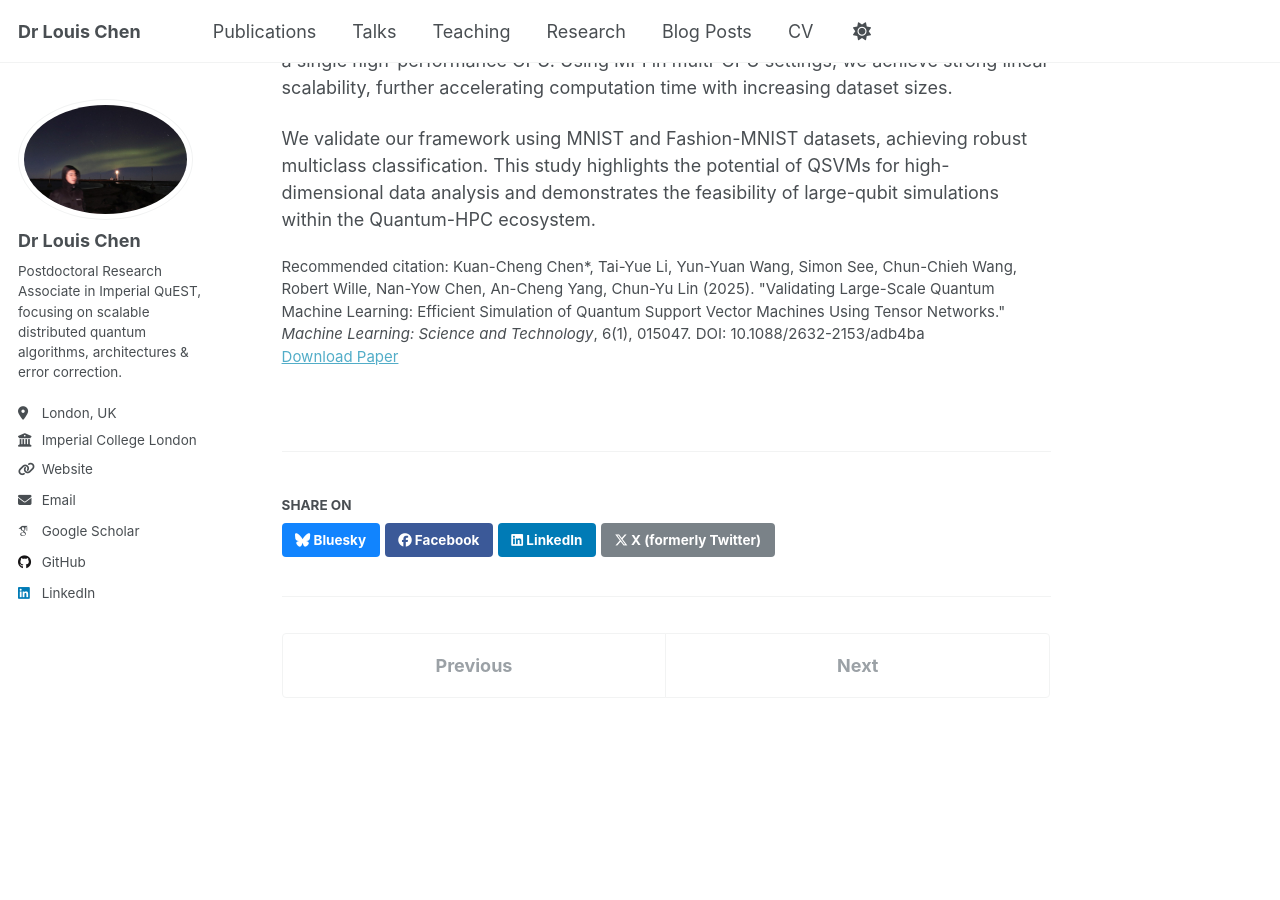
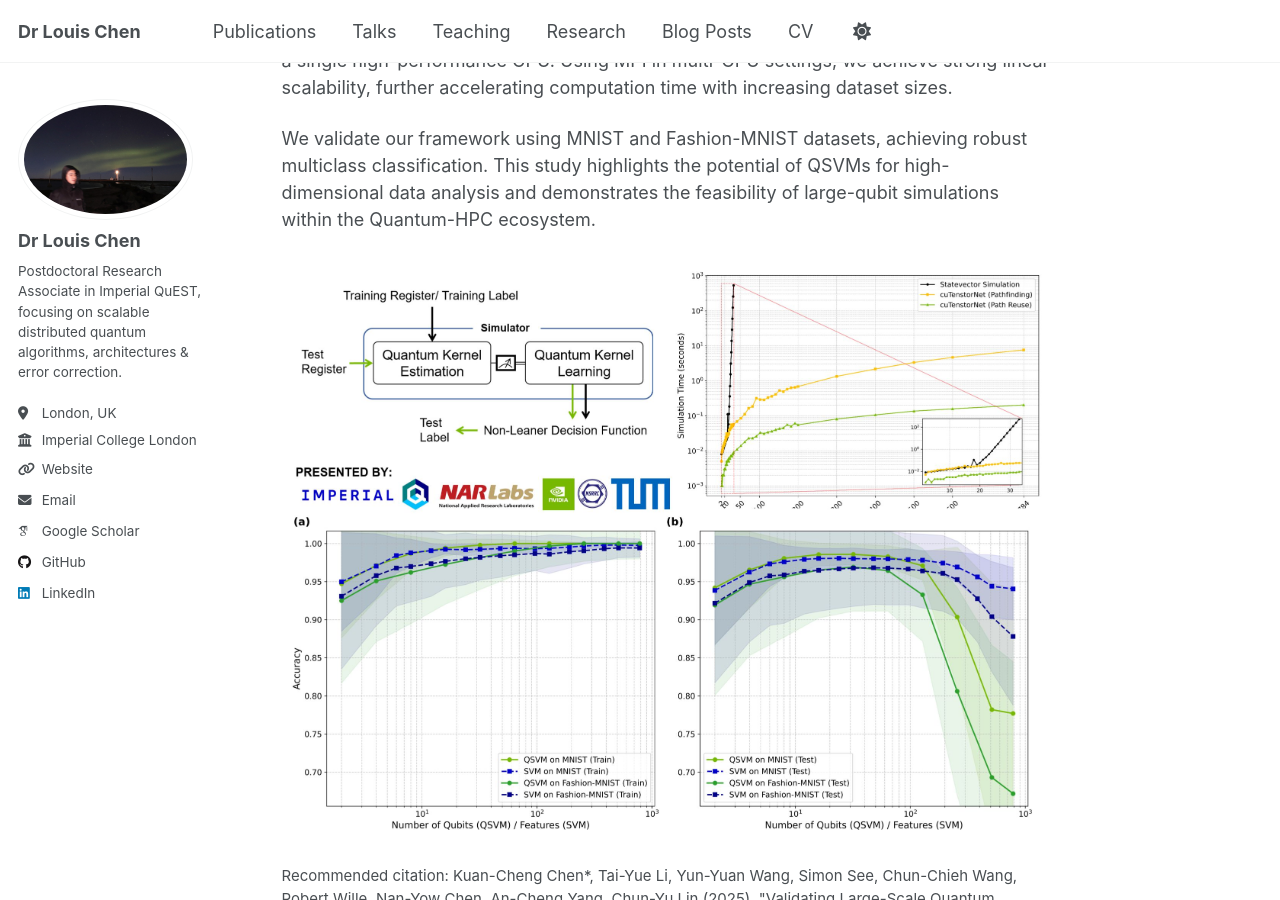
Before and after one commit to Louisanity/louisanity.github.io, a Jekyll site: the page built from _publications/2025-02-20-journal-validating-number-1.md, in a window 1280 px wide and 900 px high, scrolled down 390 px. Built offline with Jekyll 4.4.1, drawn with Linux system fonts in a browser that asks for light colours; some web fonts are replaced.

Commit message:
Update 2025-02-20-journal-validating-number-1.md

```diff
--- a/_publications/2025-02-20-journal-validating-number-1.md
+++ b/_publications/2025-02-20-journal-validating-number-1.md
@@ -15,3 +15,5 @@ We present an efficient tensor-network-based approach for simulating large-scale
 Traditional state-vector simulations become infeasible beyond ~50 qubits. In contrast, our simulator handles QSVMs with up to 784 qubits, completing simulations within seconds on a single high-performance GPU. Using MPI in multi-GPU settings, we achieve strong linear scalability, further accelerating computation time with increasing dataset sizes.
 
 We validate our framework using MNIST and Fashion-MNIST datasets, achieving robust multiclass classification. This study highlights the potential of QSVMs for high-dimensional data analysis and demonstrates the feasibility of large-qubit simulations within the Quantum-HPC ecosystem.
+
+![Efficient Simulation of QSVMs using cuTensorNet](https://louisanity.github.io/images/cutn-qsvm.jpeg)
```
